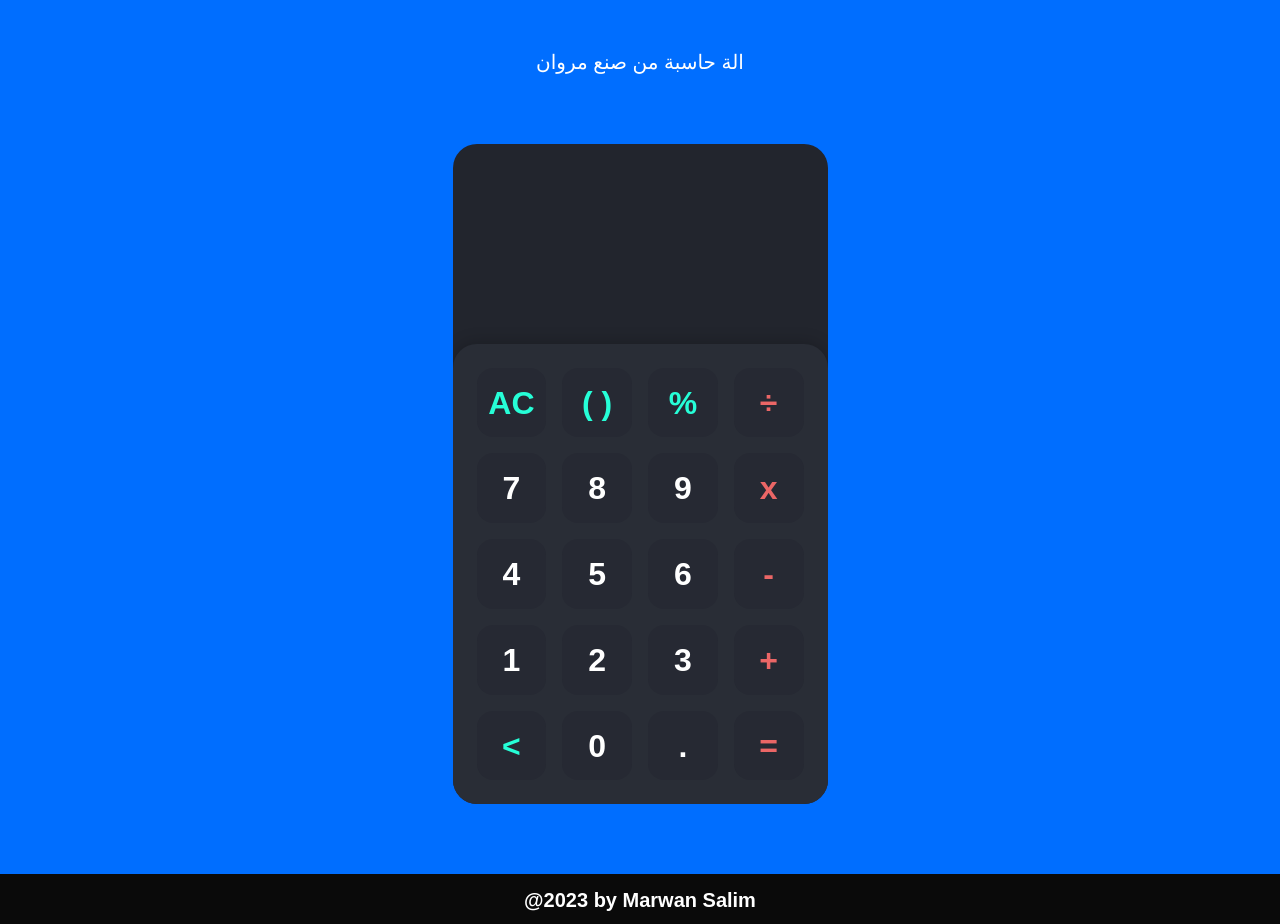
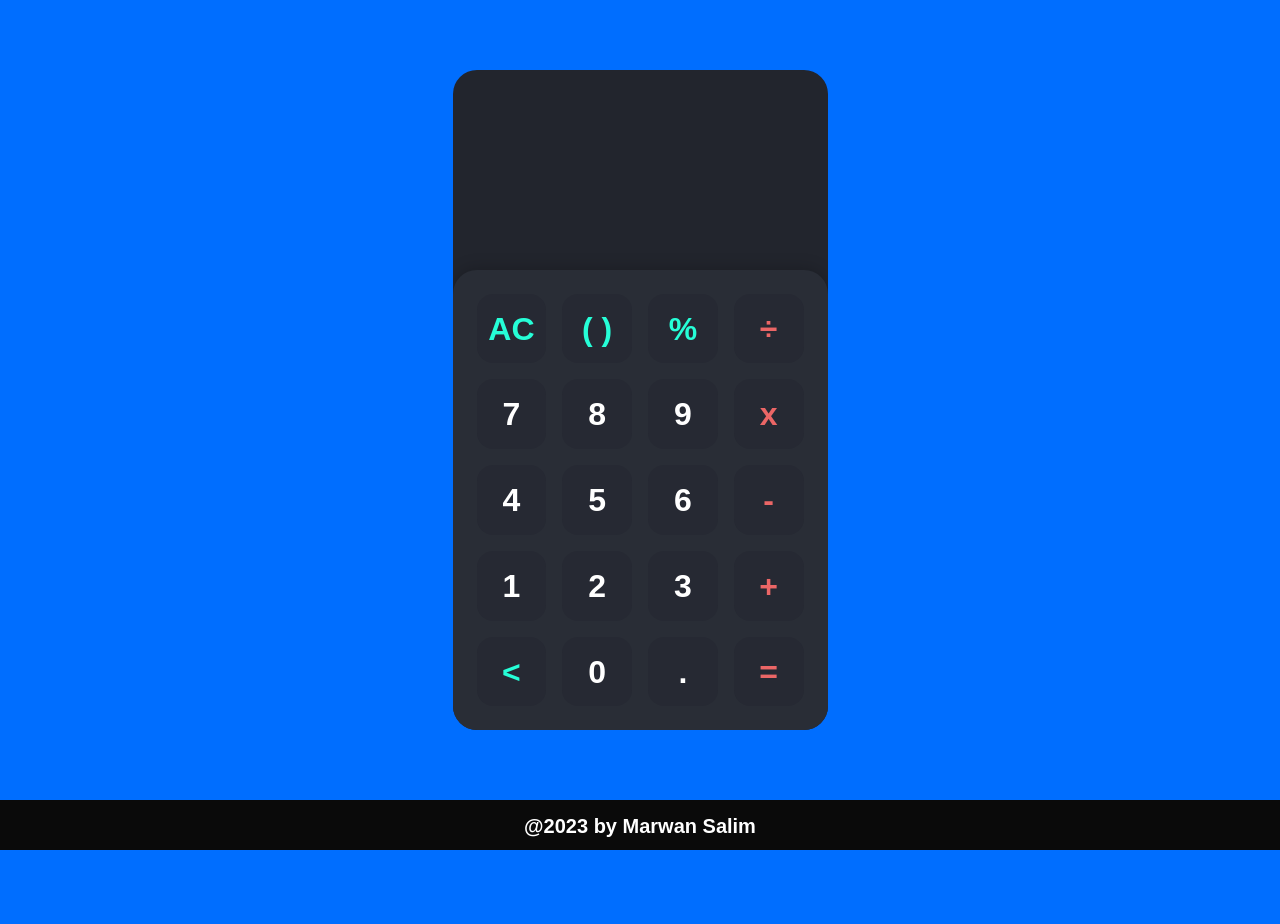
Before and after one commit to okmodz/calculator, a plain HTML site: page index.html in a window 1280 px wide. After the commit the page ends 850 px from the top, so only its background shows below. Drawn offline with Linux system fonts and the light colour scheme.

Commit message:
Add files via upload

```diff
--- a/index.html
+++ b/index.html
@@ -8,11 +8,6 @@
 	<link rel="stylesheet" href="main.css" />
 </head>
 <body>
-
-    <div class="name">
-        <label for="">الة حاسبة من صنع مروان</label>
-    </div>
-
 	<div class="app">
 
 		<div class="calculator">
--- a/main.css
+++ b/main.css
@@ -7,17 +7,6 @@
 
 body{
     background-color: rgb(0, 110, 255);
-}
-
-.name{
-    padding-top: 50px;
-    text-align: center;
-    color: rgb(255, 255, 255);
-}
-
-.name label{
-    font-size: 20px;
-    font-family: 'Franklin Gothic Medium', 'Arial Narrow', Arial, sans-serif;
 }
 
 .app {
```
